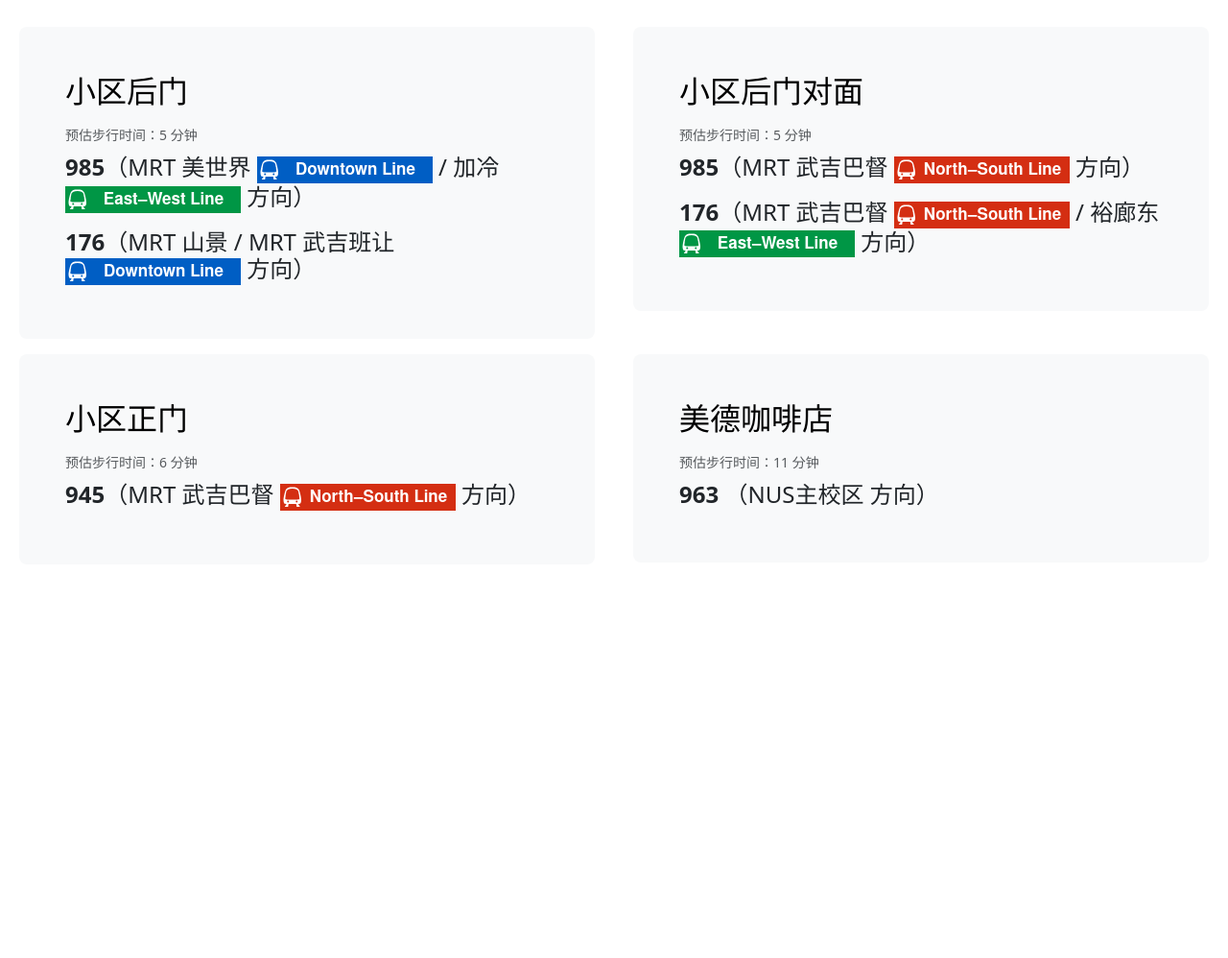
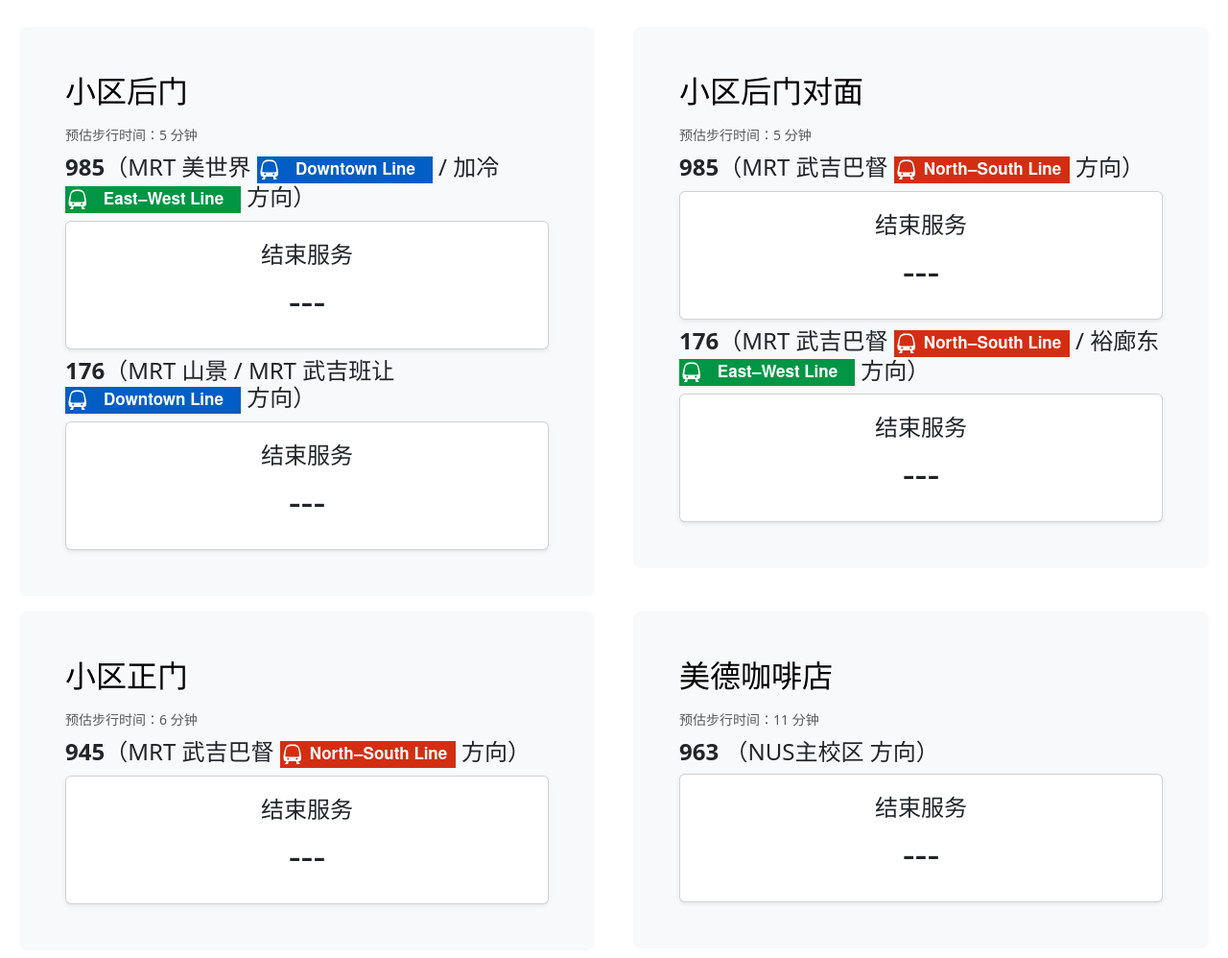
Before and after one commit to rickylsr/sgbus, a Flask app: template templates/home.html in a window 1280 px wide. Shown: the whole page at 96% size. Before the commit the page ends 532 px from the top, so only its background shows below. Run offline with Flask 3, Linux system fonts and the light colour scheme; the template is opened without the code that fills it, so the values that code supplies are empty.

Commit message:
Update home.html

```diff
--- a/templates/home.html
+++ b/templates/home.html
@@ -2,7 +2,7 @@
 <html lang="en" data-bs-theme="light">
 <head>
     <meta charset="utf-8">
-	<meta http-equiv="refresh" content="20">
+	<!--<meta http-equiv="refresh" content="20">-->
     <title>乌鸡鲅托Next Bus</title>
     <link href="https://cdn.jsdelivr.net/npm/bootstrap@5.3.0/dist/css/bootstrap.min.css" rel="stylesheet" integrity="sha384-9ndCyUaIbzAi2FUVXJi0CjmCapSmO7SnpJef0486qhLnuZ2cdeRhO02iuK6FUUVM" crossorigin="anonymous">
 	<style>
@@ -16,6 +16,9 @@
 		margin-left:0;
 		margin-right:0;
 	}
+	.card {
+		min-height:134px;
+		}
 	h2 {
 		margin-bottom:14px
 	}
@@ -122,6 +125,7 @@
 			<small class="text-body-secondary">预估步行时间：5 分钟</small>
 				<h4><b>985</b>（MRT 美世界 <img src="/img/Downtown_Line_logo.svg" height="28px"/> / 加冷  <img src="/img/East_West_Line_logo.svg" height="28px"/> 方向）</h4>
 				<div class="row text-center">
+				{% if downstairs_985|length > 0 %}
 				{% for item in downstairs_985 %}
 					<div class="col">
 						<div class="card shadow-sm">
@@ -140,9 +144,21 @@
 						</div>
 					</div>
 				{% endfor %}
+				{% else %}
+						<div class="col">
+							<div class="card shadow-sm">
+								<div class="card-body">
+									<p class="card-text">
+									<span style="font-size:24px">结束服务</span><br>
+									<span style="font-size:40px">---</span></p>
+								</div>
+							</div>
+						</div>
+				{% endif %}
 				</div>
 				<h4><b>176</b>（MRT 山景 / MRT 武吉班让 <img src="/img/Downtown_Line_logo.svg" height="28px"/> 方向）</h4>
 				<div class="row text-center">
+				{% if downstairs_176|length > 0 %}
 				{% for item in downstairs_176 %}
 					<div class="col">
 						<div class="card shadow-sm">
@@ -161,6 +177,17 @@
 						</div>
 					</div>
 				{% endfor %}
+				{% else %}
+						<div class="col">
+							<div class="card shadow-sm">
+								<div class="card-body">
+									<p class="card-text">
+									<span style="font-size:24px">结束服务</span><br>
+									<span style="font-size:40px">---</span></p>
+								</div>
+							</div>
+						</div>
+				{% endif %}
 				</div>
 			</div>
 		</div>
@@ -170,6 +197,7 @@
 			<small class="text-body-secondary">预估步行时间：5 分钟</small>
 				<h4><b>985</b>（MRT 武吉巴督 <img src="/img/North_South_Line_logo.svg" height="28px"/> 方向）</h4>
 				<div class="row text-center">
+				{% if downstairs_opp_985|length > 0 %}
 				{% for item in downstairs_opp_985 %}
 						<div class="col">
 							<div class="card shadow-sm">
@@ -187,9 +215,21 @@
 							</div>
 						</div>
 				{% endfor %}
+				{% else %}
+						<div class="col">
+							<div class="card shadow-sm">
+								<div class="card-body">
+									<p class="card-text">
+									<span style="font-size:24px">结束服务</span><br>
+									<span style="font-size:40px">---</span></p>
+								</div>
+							</div>
+						</div>
+				{% endif %}
 				</div>
 				<h4><b>176</b>（MRT 武吉巴督 <img src="/img/North_South_Line_logo.svg" height="28px"/> / 裕廊东 <img src="/img/East_West_Line_logo.svg" height="28px"/> 方向）</h4>
 				<div class="row text-center">
+				{% if downstairs_opp_176|length > 0 %}
 				{% for item in downstairs_opp_176 %}
 						<div class="col">
 							<div class="card shadow-sm">
@@ -207,6 +247,17 @@
 							</div>
 						</div>
 				{% endfor %}
+				{% else %}
+						<div class="col">
+							<div class="card shadow-sm">
+								<div class="card-body">
+									<p class="card-text">
+									<span style="font-size:24px">结束服务</span><br>
+									<span style="font-size:40px">---</span></p>
+								</div>
+							</div>
+						</div>
+				{% endif %}
 				</div>
 			</div>
 		</div>
@@ -218,6 +269,7 @@
 			<small class="text-body-secondary">预估步行时间：6 分钟</small>
 				<h4><b>945</b>（MRT 武吉巴督 <img src="/img/North_South_Line_logo.svg" height="28px"/> 方向）</h4>
 				<div class="row text-center">
+				{% if downstairs_945|length > 0 %}
 				{% for item in downstairs_945 %}
 						<div class="col">
 							<div class="card shadow-sm">
@@ -235,6 +287,17 @@
 							</div>
 						</div>
 				{% endfor %}
+				{% else %}
+						<div class="col">
+							<div class="card shadow-sm">
+								<div class="card-body">
+									<p class="card-text">
+									<span style="font-size:24px">结束服务</span><br>
+									<span style="font-size:40px">---</span></p>
+								</div>
+							</div>
+						</div>
+				{% endif %}
 				</div>
 			</div>
 		</div>
@@ -244,6 +307,7 @@
 				<small class="text-body-secondary">预估步行时间：11 分钟</small>
 				<h4><b>963</b> （NUS主校区 方向）</h4>
 				<div class="row text-center">
+				{% if bus_963|length > 0 %}
 				{% for item in bus_963 %}
 						<div class="col">
 							<div class="card shadow-sm">
@@ -261,6 +325,17 @@
 							</div>
 						</div>
 				{% endfor %}
+				{% else %}
+						<div class="col">
+							<div class="card shadow-sm">
+								<div class="card-body">
+									<p class="card-text">
+									<span style="font-size:24px">结束服务</span><br>
+									<span style="font-size:40px">---</span></p>
+								</div>
+							</div>
+						</div>
+				{% endif %}
 				</div>
 			</div>
 		</div>
```
